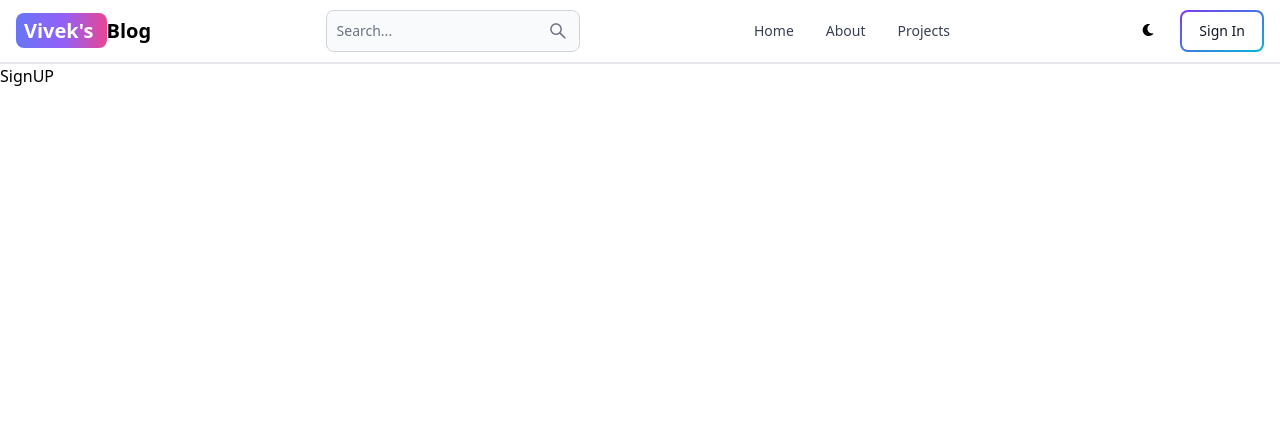
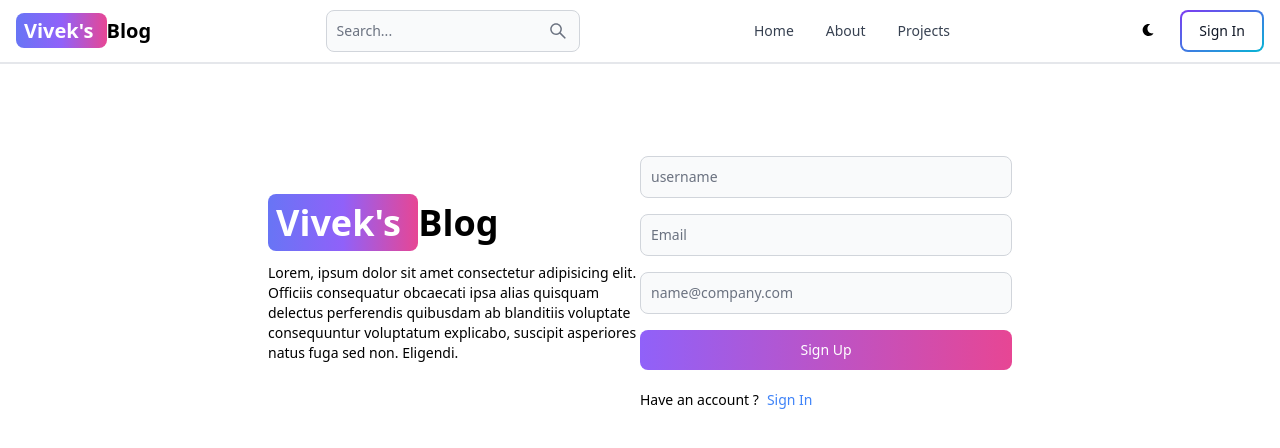
Before and after one commit to keshtwalvivek/MERN-BLOG, a React (Vite) app in the folder client/: page /sign-out in a window 1280 px wide. Shown: the top 448 px of the page. Built offline with nearby package versions, Linux system fonts and the light colour scheme.

Commit message:
create sign up page  u

```diff
--- a/client/src/pages/SignUP.jsx
+++ b/client/src/pages/SignUP.jsx
@@ -1,7 +1,64 @@
+import { Button, TextInput } from "flowbite-react";
 import React from "react";
+import { Link } from "react-router-dom";
+function SignUP() {
+  return (
+    <div className="min-h-screen mt-20">
+      <div className="flex p-3 max-w-3xl mx-auto flex-col md:flex-row md:items-center">
+        {/* Left side */}
 
-function SignUP() {
-  return <div>SignUP</div>;
+        <div className="flex-1">
+          <Link to="/" className="font-bold  dark:text-white text-4xl">
+            <span className="px-2 py-1 bg-gradient-to-r from-indigo-500 via-purple-500 to-pink-500 rounded-lg text-white">
+              Vivek's{" "}
+            </span>
+            Blog
+          </Link>
+          <p className="text-sm mt-5">
+            Lorem, ipsum dolor sit amet consectetur adipisicing elit. Officiis
+            consequatur obcaecati ipsa alias quisquam delectus perferendis
+            quibusdam ab blanditiis voluptate consequuntur voluptatum explicabo,
+            suscipit asperiores natus fuga sed non. Eligendi.
+          </p>
+        </div>
+
+        {/* right side */}
+
+        <div className="flex-1">
+          <form className="flex flex-col gap-4">
+            <div className="">
+              <label value="your username">
+                <TextInput type="text" placeholder="username" id="username" />
+              </label>
+            </div>
+            <div className="">
+              <label value="your email">
+                <TextInput type="text" placeholder="Email" id="email" />
+              </label>
+            </div>
+            <div className="">
+              <label value="your password">
+                <TextInput
+                  type="text"
+                  placeholder="name@company.com"
+                  id="password"
+                />
+              </label>
+            </div>
+            <Button gradientDuoTone="purpleToPink" type="submit">
+              Sign Up
+            </Button>
+          </form>
+          <div className="flex gap-2 text-sm mt-5">
+            <span> Have an account ?</span>
+            <Link to="/sign-in" className="text-blue-500">
+              Sign In
+            </Link>
+          </div>
+        </div>
+      </div>
+    </div>
+  );
 }
 
 export default SignUP;
```
